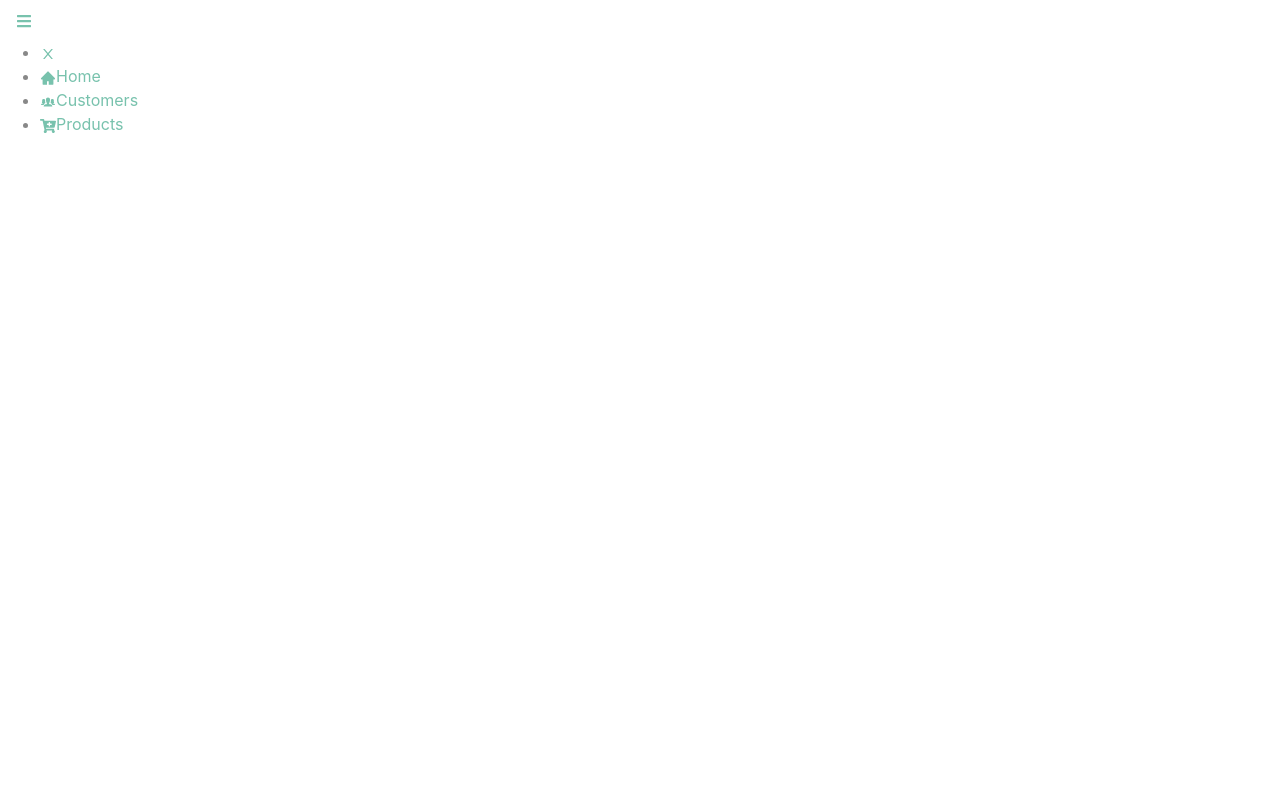
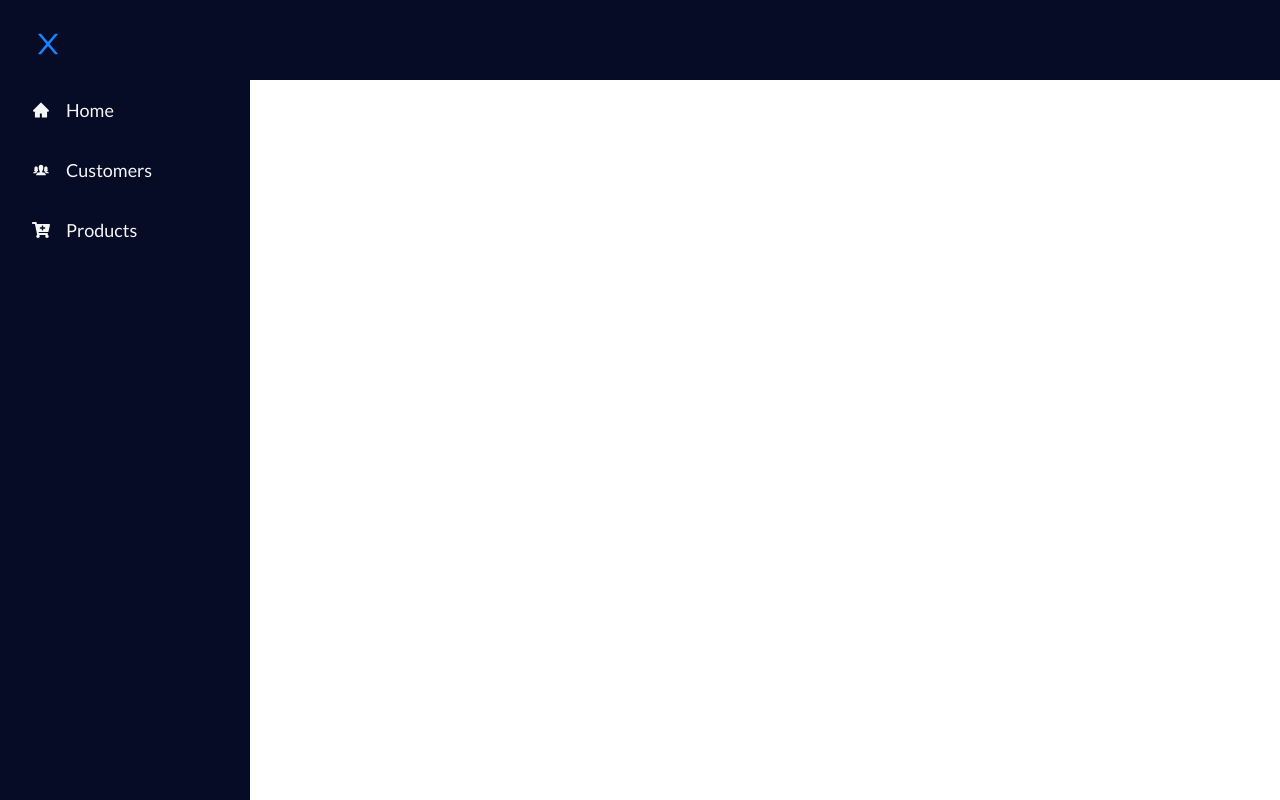
Before and after one commit to gabyballester/react-admin-panel-customers-products-react-redux-hooks-jsonserver, a React (Create React App) app: page / in a window 1280 px wide. Built offline with nearby package versions, Linux system fonts and the light colour scheme.

Commit message:
Aplico estilos para navbar, importo fuente a utilizar, formatos comunes para toda la app y formatos para las vistas enrutadas

```diff
--- a/src/App.sass
+++ b/src/App.sass
@@ -1,44 +1,86 @@
+//Importo fuente de estilo
+@import 'http://fonts.googleapis.com/css2?family=Lato&display=swap'
 
-// body
-//   margin: 0
-//   padding: 0
-//   font-weight: 400
-//   font-family: -apple-system, BlinkMacSystemFont, "Segoe UI", "Roboto", "Oxygen", "Ubuntu", "Cantarell", "Fira Sans", "Droid Sans", "Helvetica Neue", sans-serif
-//   -webkit-font-smoothing: antialiased
-//   -moz-osx-font-smoothing: grayscale
-//   font-size: 16px
+// Formatos comunes
+*
+    box-sizing: border box
+    margin: 0
+    padding: 0
+    font-family: 'Lato', sans-serif
 
-// h1 a
-//   font-size: 1.8rem
+// Estilo personalizado para las vistas enrutadas
+.home, .customers, .products
+    display: flex
+    height: 90vh
+    align-items: center
+    justify-content: center
+    font-size: 3rem
 
-// h1 a.text-light:hover
-//   color: white!important
-//   text-decoration: none!important
 
-// .nuevo-post
-//   font-weight: bold
-//   text-transform: uppercase
+// Variables comunes de estilo
+$darkBlue: #060b26
+$clearBlue: #1a83ff
 
-// .btn
-//   font-weight: bold
+// Estilos para el Navbar
+.navbar
+    background-color: $darkBlue
+    height: 80px
+    display: flex
+    justify-content: start
+    align-items: center
 
-// .form-group label,
-// .list-group-item
-//   font-size: 1.4rem
+.menu-bars
+    margin-left: 2rem
+    font-size: 2rem
+    background: none
+    color: $clearBlue
 
-// .navbar .btn
-//   flex: 1
+.nav-menu
+    background-color: $darkBlue
+    width: 250px
+    height: 100vh
+    display: flex
+    justify-content: center
+    position: fixed
+    top: 0
+    // left: -100%
+    transition: 850ms
 
-// @media (min-width:768px)
-//   .navbar .btn
-//     flex: 0 1 auto
+.nav-menu-active
+    left: 0
+    transition: 350ms
 
-// .acciones
-//   margin: 1rem 0
+.nav-text
+    display: flex
+    justify-content: start
+    padding: 8px 0px 8px 16px
+    list-style: none
+    height: 60px
 
-// @media (min-width:768px)
-//   .acciones
-//     margin: 0
+.nav-text a
+    text-decoration: none
+    color: #f5f5f5
+    font-size: 18px
+    width: 95%
+    height: 100%
+    display: flex
+    align-items: center
+    padding: 0 16px
+    border-radius: 4px
 
-// .acciones > *
-//   flex: 1
+.nav-text a:hover
+    background-color: $clearBlue
+
+.nav-menu-items
+    width: 100%
+
+.navbar-toggle
+    background-color: $darkBlue
+    width: 100%
+    height: 80px
+    display: flex
+    justify-content: start
+    align-items: center
+
+span
+    margin-left: 16px
--- a/src/components/Navbar.js
+++ b/src/components/Navbar.js
@@ -26,7 +26,7 @@ function Navbar() {
                         </Link>
                     </li>
                     {SidebarData.map((item, index) => {
-                        return (<li key={index} className={item.dName}>
+                        return (<li key={index} className={item.cName}>
                             <Link to={item.path}>
                                 {item.icon}
                                 <span>{item.title}</span>
```
